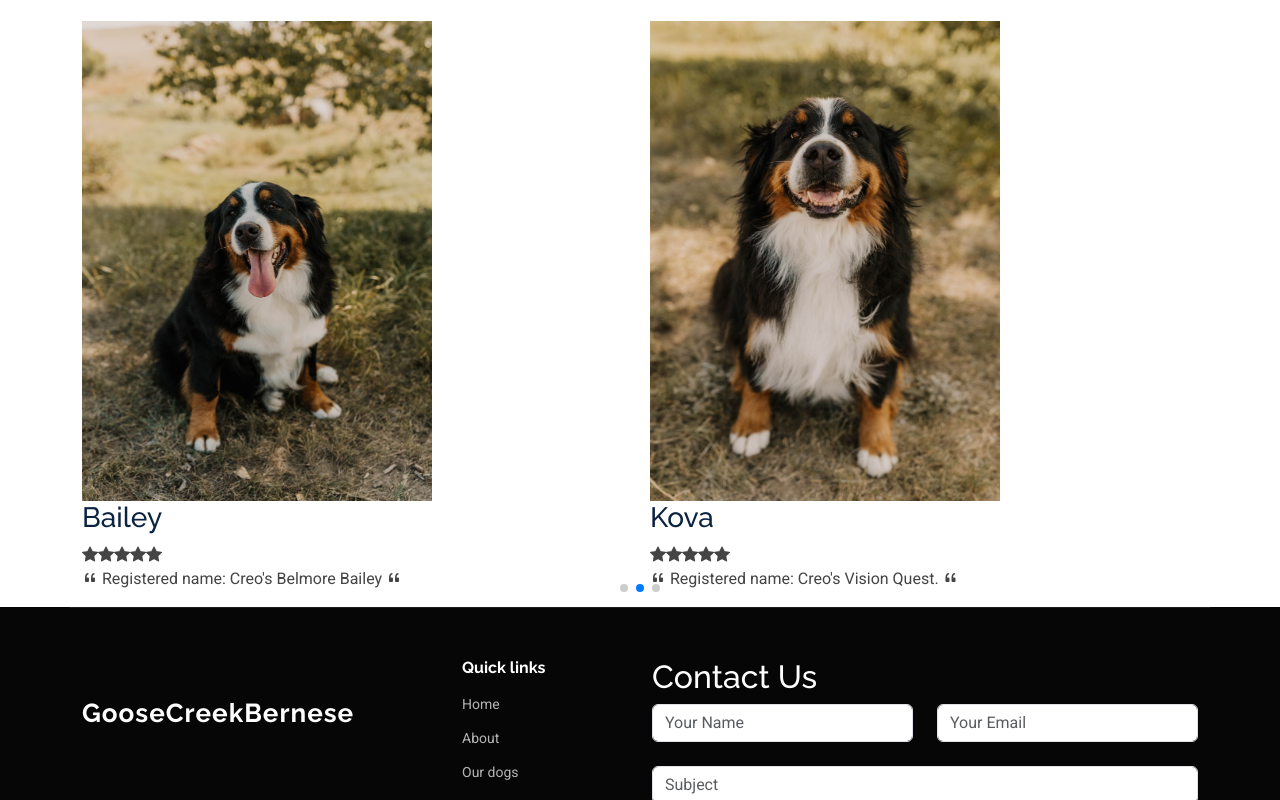
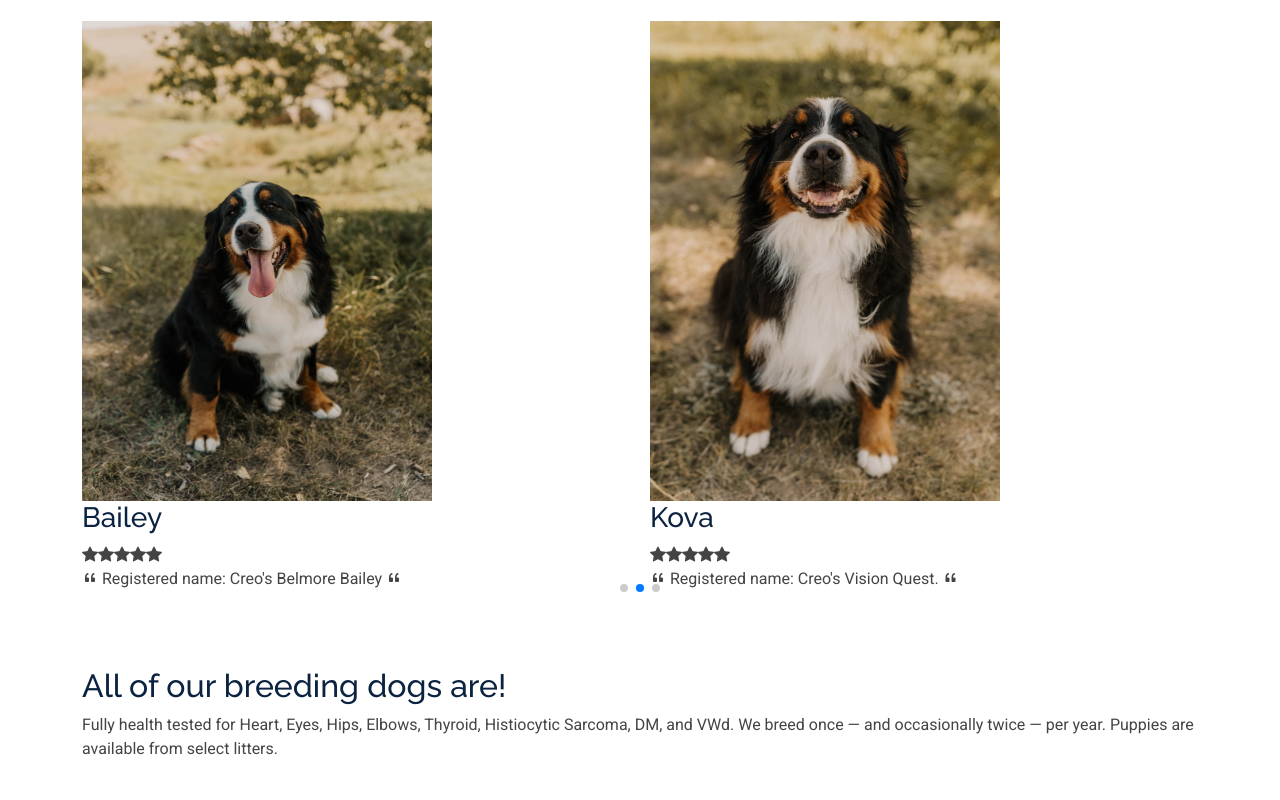
Before and after one commit to Johnpepsi/client-1website, a plain HTML site: page ourdogs.html in a window 1280 px wide. Shown: the part 2000-2800 px from the top of the page. Drawn offline with Linux system fonts and the light colour scheme.

Commit message:
updated v

```diff
--- a/assets/css/main.css
+++ b/assets/css/main.css
@@ -768,8 +768,8 @@ section,
   position: absolute;
   inset: 0;
   display: block;
-  width: 100%;
-  height: 100%;
+  width: 10%;
+  height: 10%;
   object-fit: cover;
   z-index: 1;
 }
--- a/ourdogs.html
+++ b/ourdogs.html
@@ -163,9 +163,7 @@
                   </p>
                 </div>
               </div>
-
             </div><!-- End testimonial item -->
-          </div>
           </div>
           <div class="swiper-pagination"></div>
         </div>
@@ -290,18 +288,29 @@
           </div>
           <div class="swiper-pagination"></div>
         </div>
-
       </div>
-
     </section><!-- /Testimonials Section -->
-
-
-          </div>
           <div class="swiper-pagination"></div>
         </div>
       </div>
+    </div>
+
+    <section id="about" class="about section">
+      <div class="container">
+
+        <div class="text-section">
+          <h2>All of our breeding dogs are!</h2>
+          <p>
+            Fully health tested for Heart, Eyes, Hips,
+            Elbows, Thyroid, Histiocytic Sarcoma, DM, and VWd. We breed once — and
+            occasionally twice — per year. Puppies are available from select litters.
+          </p>
+        </div>
+
+      </div>
+    </section>
+
   </main>
-
   <footer id="footer" class="footer dark-background">
 
     <div class="container footer-top">
```
